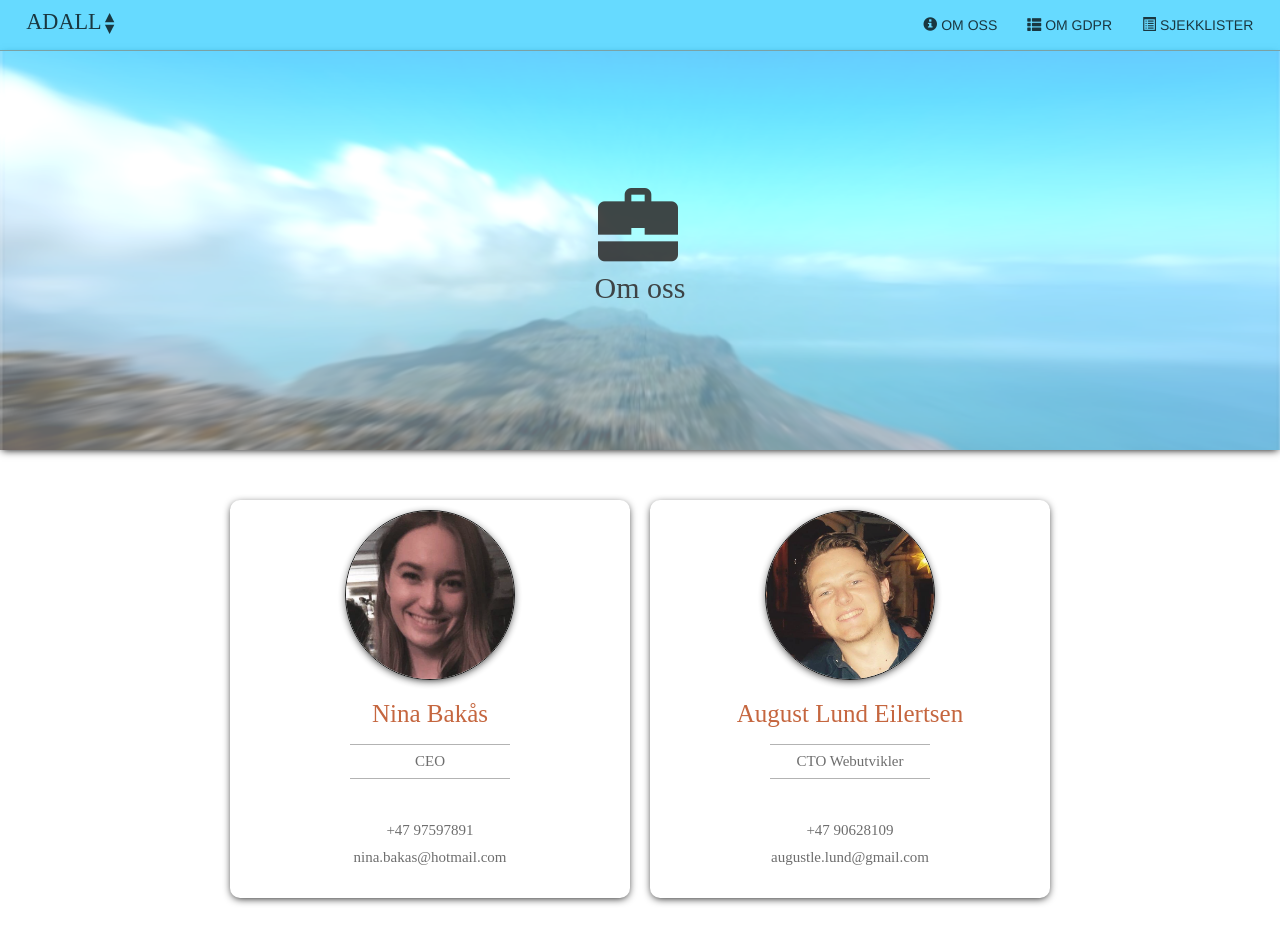
After one commit to AugustLE/esproject, a Django app: page /about in a window 1280 px wide. The commit adds this page. Run offline with Django 3.2, Linux system fonts and the light colour scheme; some libraries are stand-ins or nearby versions.

Commit message:
Design improvement and implementation of about site

```diff
--- /dev/null
+++ b/homepage/static/homepage/css/about.css
@@ -0,0 +1,132 @@
+.about_main_container {
+
+    width: 100%;
+    height: 100%;
+
+    display: flex;
+    justify-content: center;
+    flex-wrap: wrap;
+    flex-direction: row;
+    margin-top: 20px;
+    margin-bottom: 20px;
+}
+
+
+.about_main_container .about_container {
+
+    width: 45%;
+    justify-content: center;
+    display: flex;
+    margin: 10px;
+    margin-top: 30px;
+    box-shadow: 0px 2px 8px -2px #000000;
+    border-radius: 10px;
+    min-width: 200px;
+    flex-wrap: wrap;
+    flex-direction: row;
+    max-width: 400px;
+}
+
+.about_main_container .about_container img {
+
+    margin-top: 10px;
+    height: auto;
+    width: auto;
+    max-width: 170px;
+    max-height: 170px;
+    border-radius: 100%;
+    margin-left: auto;
+    margin-right: auto;
+    display: block;
+    clear: left;
+    opacity: 0.9;
+    box-shadow: 0px 2px 8px -2px #000000;
+    border-style: solid;
+    border-width: 1px;
+    border-color: black;
+
+}
+
+.about_main_container .about_container h3 {
+
+    margin-left: auto;
+    margin-right: auto;
+    padding: 0;
+    margin-top: 20px;
+    margin-bottom: 10px;
+    min-width: 100%;
+    display: flex;
+    justify-content: center;
+    flex-direction: column;
+    text-align: center;
+    color: #c5663f;
+    font-size: 25px;
+    font-family: Copperplate;
+    float: left;
+
+}
+
+.about_main_container .about_container .about_title {
+
+    margin-left: auto;
+    margin-right: auto;
+    padding: 0;
+    min-width: 100%;
+    display: flex;
+    margin-top: 0;
+    margin-bottom: 0;
+    justify-content: center;
+    flex-direction: column;
+    text-align: center;
+    color: #6e6e6e;
+    font-size: 15px;
+    font-family: Copperplate;
+    float: left;
+
+}
+
+.about_main_container .about_container .about_info_container {
+
+    margin-top: 30px;
+    width: 100%;
+    margin-bottom: 30px;
+}
+
+.about_main_container .about_container .about_info_container .about_info {
+
+
+    margin-left: auto;
+    margin-right: auto;
+    padding: 0;
+    min-width: 100%;
+    display: flex;
+    margin-top: 5px;
+    margin-bottom: 0;
+    justify-content: center;
+    flex-direction: column;
+    text-align: center;
+    color: #6e6e6e;
+    font-size: 15px;
+    font-family: Copperplate;
+    float: left;
+
+}
+
+.about_main_container .about_container hr {
+
+    margin: 6px;
+    width: 40%;
+    border-color: rgba(110, 110, 110, 0.52);
+
+    color: #6e6e6e;
+    min-width: 160px;
+
+}
+
+@media screen and (max-width: 500px) {
+  .about_main_container .about_container {
+
+      width: 95%;
+  }
+
+}
--- a/homepage/static/homepage/css/index.css
+++ b/homepage/static/homepage/css/index.css
@@ -1,7 +1,17 @@
 
 #company_header {
 
-    height: 30px;
+    height: 35px;
+    margin-top: 3px;
+    margin-left: 2px;
+    padding: 0px;
+
+
+}
+
+.navbar a {
+
+    color: rgba(0, 0, 0, 0.75);
 }
 
 .navbar {
@@ -10,7 +20,7 @@
     position:relative;
     padding: 0;
     margin: 0;
-    background-color: #CEEAF8;
+    background-color: rgba(0, 194, 255, 0.60);
      /*box-shadow: 0px 1px 8px -2px #000000;*/
 }
 
@@ -37,6 +47,7 @@
     height: 100%;
     z-index: -1;
     transition: all .3s linear;
+    opacity: 0.6;
 
 }
 
@@ -69,6 +80,7 @@
     height: 130px;
     width: auto;
     transition: all .3s linear;
+
 }
 
 .top_image_container div span {
--- /dev/null
+++ b/homepage/templates/homepage/about.html
@@ -0,0 +1,42 @@
+{% extends 'homepage/base.html' %}
+
+{% block content %}
+
+    {% include 'homepage/top-image-container.html' %}
+
+    <div class="about_main_container">
+
+        <div class="about_container">
+
+            <img src="../../static/homepage/images/Nina.png" />
+            <h3>Nina Bakås</h3>
+            <hr/>
+            <p class="about_title">CEO</p>
+            <hr>
+
+            <div class="about_info_container">
+              <p class="about_info">+47 97597891</p>
+              <p class="about_info">nina.bakas@hotmail.com</p>
+            </div>
+
+
+        </div>
+
+        <div class="about_container">
+
+            <img src="../../static/homepage/images/Meg.png" />
+            <h3>August Lund Eilertsen</h3>
+            <hr/>
+            <p class="about_title">CTO Webutvikler</p>
+            <hr>
+
+            <div class="about_info_container">
+                <p class="about_info">+47 90628109</p>
+                <p class="about_info">augustle.lund@gmail.com</p>
+            </div>
+
+        </div>
+
+    </div>
+
+{% endblock %}
--- a/homepage/templates/homepage/base.html
+++ b/homepage/templates/homepage/base.html
@@ -21,8 +21,8 @@
 
                         </button>
                         <a id="company_header" class="navbar-brand" href="{% url 'homepage:index' %}">
-                            <!--<img id="company_header" src="../../static/home/Title_logo.svg">-->
-                            ADALL
+                            <img id="company_header" src="../../static/homepage/images/Logo_2.svg">
+
                         </a>
 
                     </div>
@@ -31,7 +31,7 @@
                         <ul class="nav navbar-nav navbar-right">
 
                             <li id="nav_about" >
-                                <a href="#"
+                                <a href="{% url 'homepage:about' %}"
                                     {% if view.id == 0 %}
                                         class="active"
 
--- a/homepage/templates/homepage/basefile-styling.html
+++ b/homepage/templates/homepage/basefile-styling.html
@@ -11,6 +11,7 @@
     <script src="https://ajax.googleapis.com/ajax/libs/jquery/1.12.0/jquery.min.js"></script>
     <script src="https://maxcdn.bootstrapcdn.com/bootstrap/3.3.7/js/bootstrap.min.js"></script>
     <link rel="stylesheet" type="text/css" href="{% static 'homepage/css/index.css' %}" />
+    <link rel="stylesheet" type="text/css" href="{% static 'homepage/css/about.css' %}" />
     <script src="../../static/homepage/js/index.js"></script>
 
 </head>
--- a/homepage/templates/homepage/index.html
+++ b/homepage/templates/homepage/index.html
@@ -20,6 +20,6 @@
 
     <br>
     <hr style="border-color: #555555; border-width: 0.5px">
-    <h2>Test</h2>
+
 
 {% endblock %}
--- a/homepage/templates/homepage/top-image-container.html
+++ b/homepage/templates/homepage/top-image-container.html
@@ -22,8 +22,8 @@
 
     </div>
 
-    <h2>ER DU GDPR COMPLIANT?</h2>
+    <h2>{{ query_set }}</h2>
 
-    <img src="../../static/homepage/images/Background_3.png">
+    <img src="../../static/homepage/images/Background_4.png">
 
 </div>
--- a/homepage/urls.py
+++ b/homepage/urls.py
@@ -7,6 +7,7 @@ app_name = 'homepage'
 urlpatterns = [
 
     url(r'^$', views.IndexView.as_view(), name='index'),
+    url(r'^about$', views.AboutView.as_view(), name='about'),
 
 
 ]
--- a/homepage/views.py
+++ b/homepage/views.py
@@ -13,4 +13,16 @@ class IndexView(generic.ListView):
 
     def get_queryset(self):
 
-        return 0
+        return "Er du GDPR COMPLIANT?"
+
+class AboutView(generic.ListView):
+
+    model = None
+
+    template_name = 'homepage/about.html'
+    id = 1
+    context_object_name = 'query_set'
+
+    def get_queryset(self):
+
+        return "Om oss"
```
Also changed, not shown: homepage/static/homepage/css/aboutGDPR.css (added), homepage/static/homepage/css/checklists.css (added), homepage/static/homepage/images/Background_3.png, homepage/static/homepage/images/Background_4.png (added), homepage/static/homepage/images/Logo.svg (added), homepage/static/homepage/images/Logo_2.svg (added), homepage/static/homepage/images/Meg.png (added), homepage/static/homepage/images/Nina.png (added), homepage/templates/homepage/aboutGDPR.html (added), homepage/templates/homepage/checklists.html (added).
